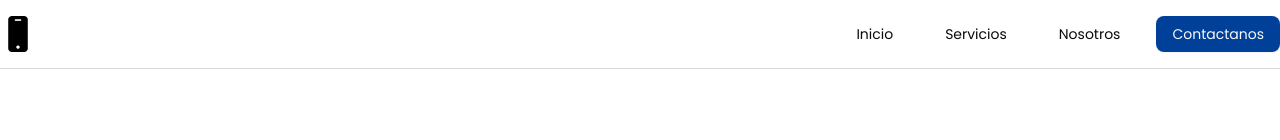
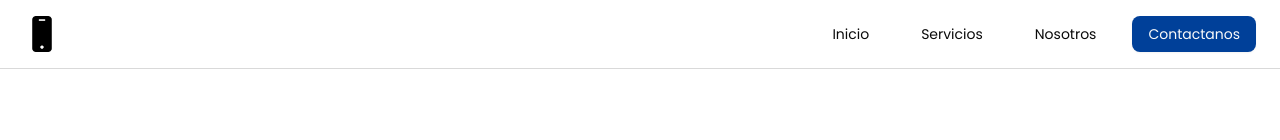
Before and after one commit to Nikks998/paratech, a React (Vite) app: page / in a window 1280 px wide. Shown: the top 140 px of the page. Built offline with nearby package versions, Linux system fonts and the light colour scheme; grey boxes are pictures that could not be loaded.

Commit message:
fix: navbar

```diff
--- a/src/components/Navbar.jsx
+++ b/src/components/Navbar.jsx
@@ -22,7 +22,7 @@ const navLinks = [
 
 const Navbar = () => {
     return (
-        <nav className="w-full flex py-4 justify-between items-center">
+        <nav className="w-full flex py-4 px-6 justify-between items-center">
             <a href="/">
                 <img src={logo} alt="logo" className="w-[36px] h-36px]" />
             </a>
```
